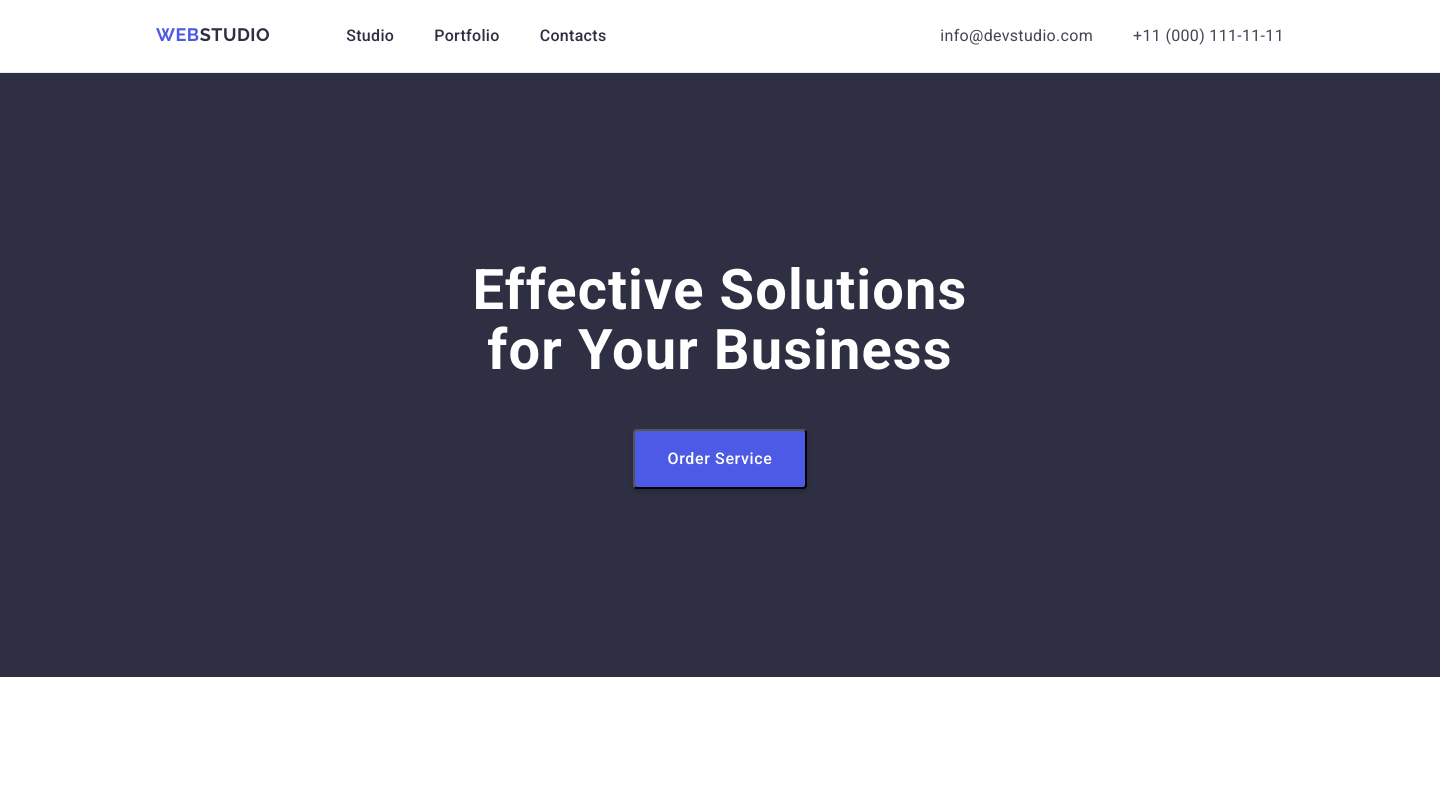
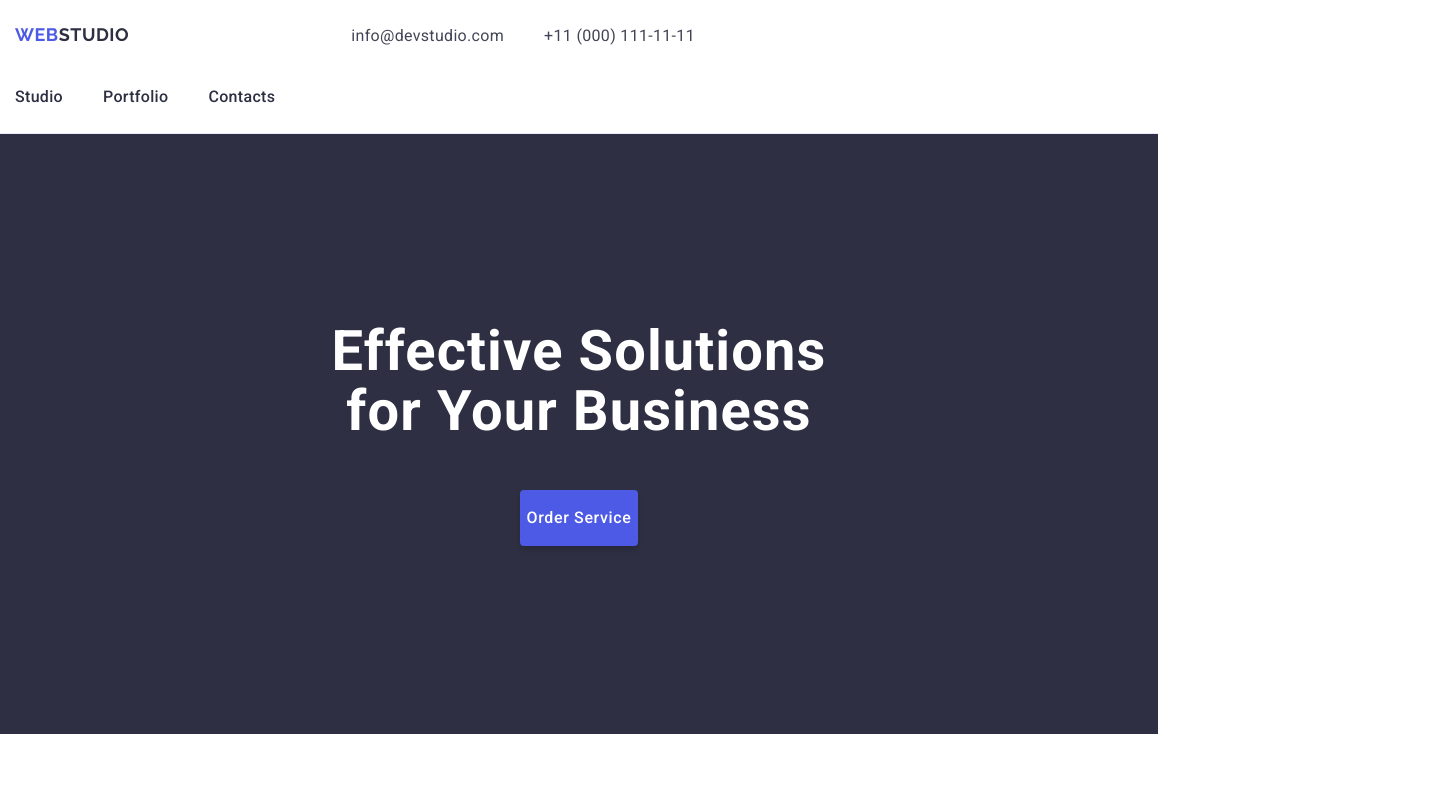
Before and after one commit to OlhaArtemenko/got-markup-hw-03, a plain HTML site: page index.html in a window 1280 px wide. Shown: the top 794 px of the page, 1440 px wide, since content can reach past the window. Drawn offline with nearby package versions, Linux system fonts and the light colour scheme.

Commit message:
update index.html

```diff
--- a/css/styles.css
+++ b/css/styles.css
@@ -6,7 +6,7 @@ body {
     font-weight: 400;
     line-height: 1.5;
     letter-spacing: 0.32px;
-    width: 1440px;
+    width: 1158px;
 }
 .link {
     text-decoration: none;
@@ -62,7 +62,7 @@ font-weight: 700;
 line-height: 1.07;
 letter-spacing: 1.12px;
 text-align: center;
-width: 496px;
+max-width: 496px;
 margin: 0 auto;
 }
 .button {
@@ -74,11 +74,13 @@ margin: 0 auto;
     font-weight: 500;
     letter-spacing: 0.04em;
     cursor: pointer;
-    padding: 16px 32px;
+    border: none;
     border-radius: 4px;
     box-shadow: 0px 4px 4px rgba(0, 0, 0, 0.15);
     display: block;
     margin: 48px auto 0;
+    max-width: 169px;
+    height: 56px;
 }
 .button:hover {
     background-color: #404BBF;
@@ -100,6 +102,7 @@ margin: 0 auto;
     font-weight: 500;
     line-height: 1.2;
     letter-spacing: 0.40px;
+    margin-bottom: 8px;
 }
 
 .team-title {
@@ -138,7 +141,7 @@ margin: 0 auto;
     line-height: 1.11;
     letter-spacing: 0.02em;
     text-align: center;
-    padding-bottom: 24px;
+    margin-bottom: 72px;
 }
 .portfolio-service {
     color: #2E2F42;
@@ -147,16 +150,18 @@ margin: 0 auto;
     line-height: 1.2;
     letter-spacing: 0.02em;
 }
-footer {
+.footer {
     background-color: #2E2F42;
-    padding-bottom: 100px;
-    padding-top: 101.5px;
+    padding: 100px 0;
 
 }
 .footer-text {
     color: #F4F4FD;
     width: 264px;
-    margin-top: 17.5px;
+}
+.link-logo {
+    display: inline-block;
+    margin-bottom: 16px;
 }
 .link-logo-studio-footer {
     color: #F4F4FD;
@@ -183,9 +188,8 @@ img {
     display: block;
 }
 .container {
-    max-width: 1440px;
-    padding-left: 156px;
-    padding-right: 156px;
+    max-width: 1158px;
+    padding: 0 15px 0 15px;
     margin-left: 0;
     margin-right: 0;
 }
@@ -197,27 +201,41 @@ img {
     padding-top: 188px;
     padding-bottom: 188px;
 }
-.menu {
+.nav-box {
     display: flex;
-    flex-direction: row;
+    align-items: center;
     margin-top: 24px;
-    margin-bottom: 24px;
-    align-items: center;
-    justify-content: space-between;
 }
-.menu-nav {
-    display: flex;
+
+.logo-box {
+    margin-right: 76px;
 }
+
 .navigation {
     display: flex;
     gap: 40px;
 }
+
+.navigation-item {
+    padding: 24px 0 24px;
+}
+
 .address-nav {
     display: flex;
+    flex-direction: row;
     gap: 40px;
+    margin-top: 24px;
 }
+
 header {
     border-bottom: 1px solid #E7E9FC;
+}
+.container-header {
+    max-width: 1158px;
+    padding: 0 15px 0 15px;
+    margin-left: 0;
+    margin-right: 0;
+    display: flex;
 }
 .features-box {
     display: flex;
@@ -228,7 +246,7 @@ header {
     width: 264px;
 }
 .features-title {
-    display: none;
+    visibility: hidden;
 }
 .section-our-team {
     padding-top: 120px;
@@ -243,22 +261,22 @@ header {
 }
 .text-team-member-card {
     display: block;
-    margin-top: 32px;
-    margin-bottom: 32px;
+    padding: 32px 0;
 }
 .portfolio-list {
     display: flex;
     flex-wrap: wrap;
-    justify-content: space-between;
+    column-gap: 24px;
+    row-gap: 48px;
 }
 .portfolio-list-item {
-    border: 1px solid #E7E9FC;
-    margin-top: 48px;
+    width: calc((100% - 48px)/3;
 }
 .text-portfolio-list-item {
+    padding: 32px 16px;
+    border: 1px solid #E7E9FC;
+    border-top: none;
     display: block;
-    margin-top: 32px;
-    margin-bottom: 32px;
     margin-left: 16px;
 }
 .portfolio-service {
--- a/index.html
+++ b/index.html
@@ -27,22 +27,21 @@
   </head>
   <body>
     <!-- Header  -->
-    <header>
-      <div class="container">
-        <div class="menu">
-          <nav>
-            <div class="menu-nav">
+    <header class="header-menu">
+      <div class="container-header">
+        <nav class="nav-box">
+          <div class="logo-box">
             <a class="link-logo" href="./index.html"
               >Web<span class="link-logo-studio-header">Studio</span></a
             >
             <ul class="navigation">
-                <li>
+              <li class="navigation-item">
                 <a class="link" href="./index.html">Studio</a>
               </li>
-                <li>
+              <li class="navigation-item">
                 <a class="link" href="">Portfolio</a>
               </li>
-                <li>
+              <li class="navigation-item">
                 <a class="link" href="">Contacts</a>
               </li>
             </ul>
@@ -62,7 +61,6 @@
             </li>
           </ul>
         </address>
-        </div>
       </div>
     </header>
     <!-- Main content -->
```
Lines whose indentation alone changed are shown as unchanged.
